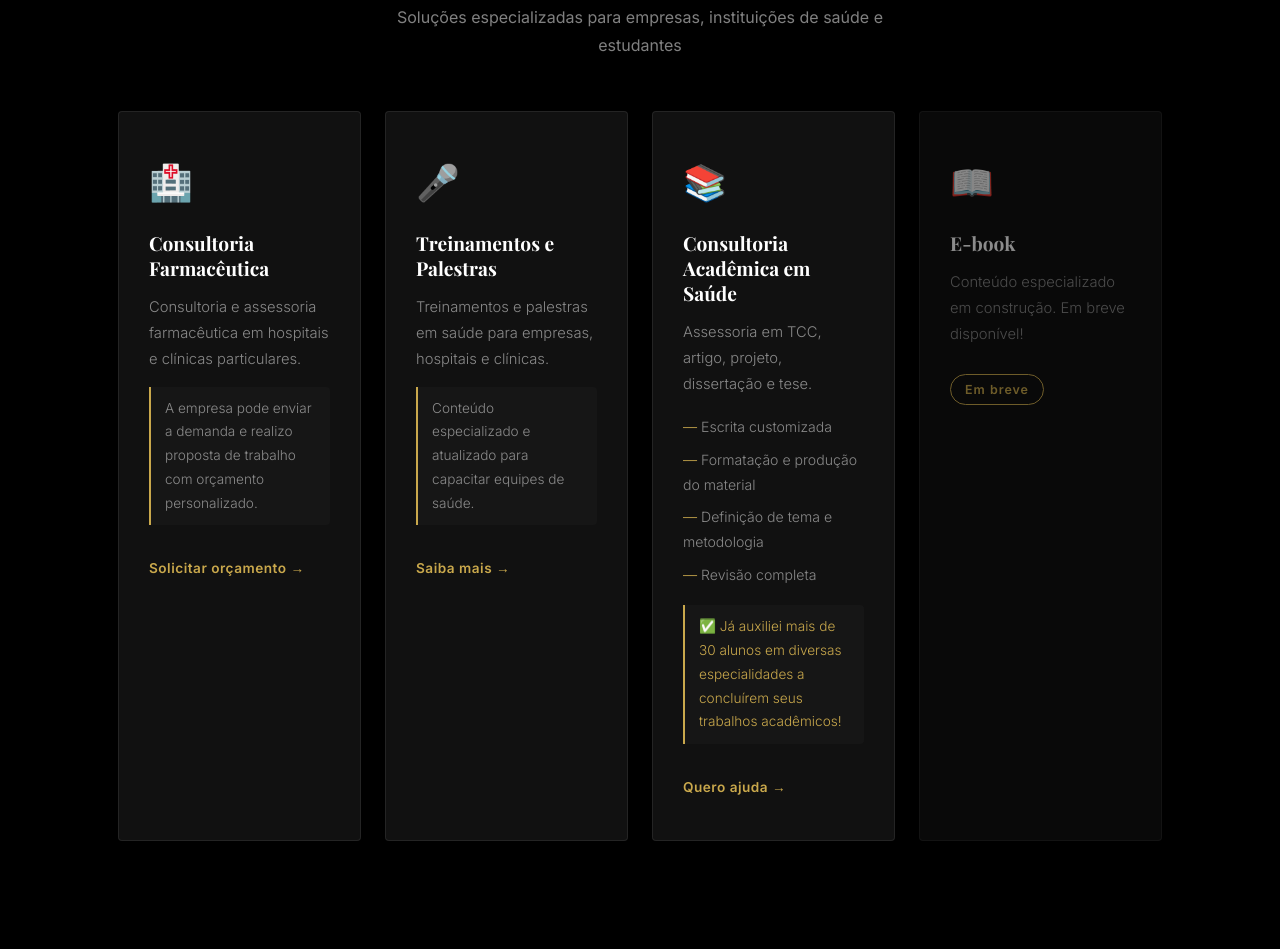
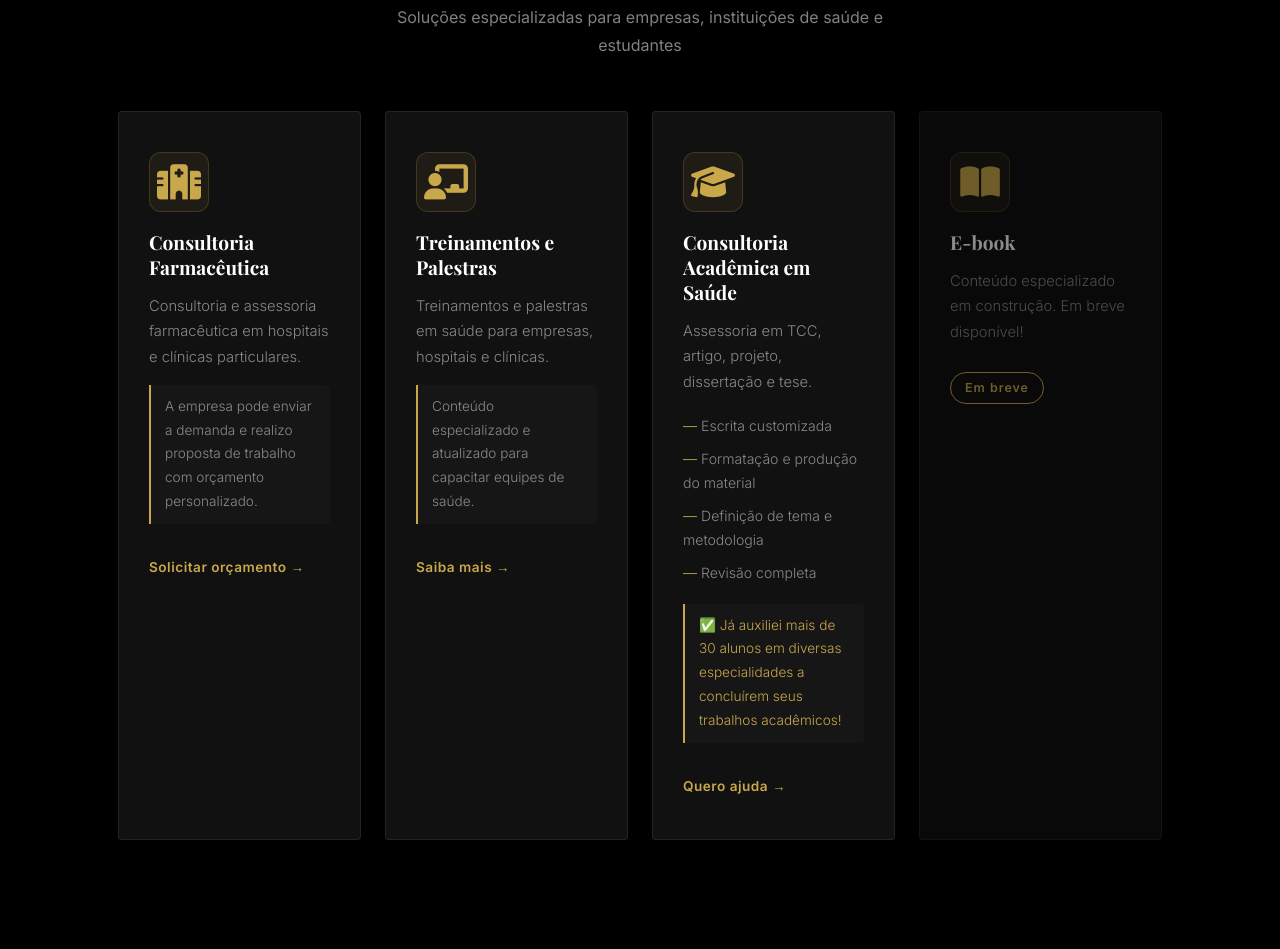
Before and after one commit to dessamarkito/alessandramarkito, a plain HTML site: page index.html in a window 1280 px wide. Shown: the part 1850-2799 px from the top of the page. Drawn offline with nearby package versions, Linux system fonts and the light colour scheme; a web font is replaced by a local one.

Commit message:
Substituir emojis por ícones profissionais nos serviços

```diff
--- a/index.html
+++ b/index.html
@@ -6,6 +6,7 @@
   <title>Alessandra Marquito</title>
   <link rel="stylesheet" href="styles.css" />
   <link href="https://fonts.googleapis.com/css2?family=Playfair+Display:ital,wght@0,400;0,600;0,700;1,400&family=Inter:wght@300;400;500;600&display=swap" rel="stylesheet" />
+  <link rel="stylesheet" href="https://cdnjs.cloudflare.com/ajax/libs/font-awesome/6.5.0/css/all.min.css" />
 </head>
 <body>
 
@@ -76,7 +77,7 @@
       <div class="cards-grid">
 
         <div class="card">
-          <div class="card-icon">🏥</div>
+          <div class="card-icon"><i class="fa-solid fa-hospital"></i></div>
           <h3>Consultoria Farmacêutica</h3>
           <p>Consultoria e assessoria farmacêutica em hospitais e clínicas particulares.</p>
           <p class="card-note">A empresa pode enviar a demanda e realizo proposta de trabalho com orçamento personalizado.</p>
@@ -84,7 +85,7 @@
         </div>
 
         <div class="card">
-          <div class="card-icon">🎤</div>
+          <div class="card-icon"><i class="fa-solid fa-chalkboard-user"></i></div>
           <h3>Treinamentos e Palestras</h3>
           <p>Treinamentos e palestras em saúde para empresas, hospitais e clínicas.</p>
           <p class="card-note">Conteúdo especializado e atualizado para capacitar equipes de saúde.</p>
@@ -92,7 +93,7 @@
         </div>
 
         <div class="card">
-          <div class="card-icon">📚</div>
+          <div class="card-icon"><i class="fa-solid fa-graduation-cap"></i></div>
           <h3>Consultoria Acadêmica em Saúde</h3>
           <p>Assessoria em TCC, artigo, projeto, dissertação e tese.</p>
           <ul class="card-list">
@@ -106,7 +107,7 @@
         </div>
 
         <div class="card card-breve">
-          <div class="card-icon">📖</div>
+          <div class="card-icon"><i class="fa-solid fa-book-open"></i></div>
           <h3>E-book</h3>
           <p>Conteúdo especializado em construção. Em breve disponível!</p>
           <span class="tag-breve">Em breve</span>
--- a/styles.css
+++ b/styles.css
@@ -449,6 +449,15 @@ a {
 .card-icon {
   font-size: 2.2rem;
   margin-bottom: 18px;
+  color: var(--gold);
+  width: 60px;
+  height: 60px;
+  display: flex;
+  align-items: center;
+  justify-content: center;
+  background: rgba(201, 168, 76, 0.08);
+  border: 1px solid var(--border);
+  border-radius: 12px;
 }
 
 .card h3 {
```
